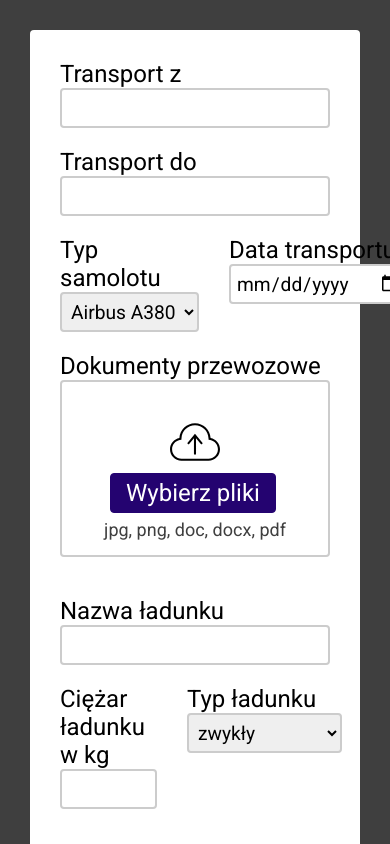
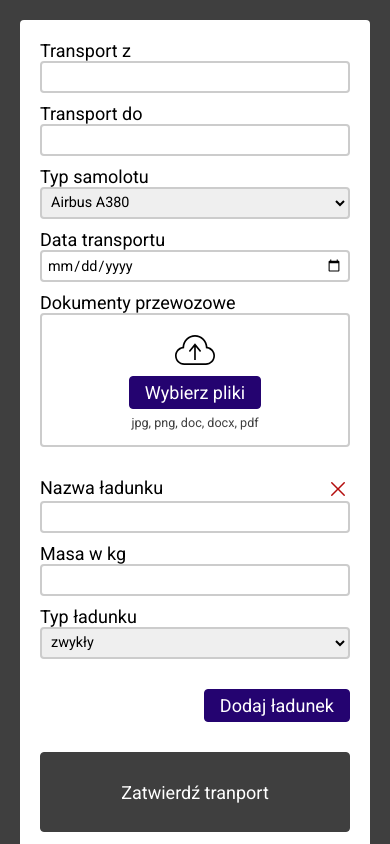
Before and after one commit to SzymonRegula/form, a React (Create React App) app: page / in a window 390 px wide. Shown: the top 844 px of the page. Built offline with nearby package versions, Linux system fonts and the light colour scheme.

Commit message:
added remove cargoes and media queries for rwd

```diff
--- a/src/components/CargoGroup.js
+++ b/src/components/CargoGroup.js
@@ -1,5 +1,5 @@
 import { useDispatch, useSelector } from 'react-redux';
-import { changeValue, touch } from '../redux/formSlice';
+import { changeValue, removeCargo, touch } from '../redux/formSlice';
 
 function CargoGroup({ id }) {
   const dispatch = useDispatch();
@@ -27,10 +27,25 @@ function CargoGroup({ id }) {
   return (
     <li className='cargo-group'>
       <div className={cargoNameClasses}>
-        <label htmlFor={'name' + id}>Nazwa ładunku</label>
+        <div className='label-delete-wrapper'>
+          <label htmlFor={'name' + id}>Nazwa ładunku</label>
+          <svg
+            onClick={() => dispatch(removeCargo(id))}
+            className='remove-svg'
+            clipRule='evenodd'
+            fillRule='evenodd'
+            strokeLinejoin='round'
+            strokeMiterlimit='2'
+            viewBox='0 0 24 24'
+            xmlns='http://www.w3.org/2000/svg'
+          >
+            <path d='m12 10.93 5.719-5.72c.146-.146.339-.219.531-.219.404 0 .75.324.75.749 0 .193-.073.385-.219.532l-5.72 5.719 5.719 5.719c.147.147.22.339.22.531 0 .427-.349.75-.75.75-.192 0-.385-.073-.531-.219l-5.719-5.719-5.719 5.719c-.146.146-.339.219-.531.219-.401 0-.75-.323-.75-.75 0-.192.073-.384.22-.531l5.719-5.719-5.72-5.719c-.146-.147-.219-.339-.219-.532 0-.425.346-.749.75-.749.192 0 .385.073.531.219z' />
+          </svg>
+        </div>
         <input
           type='text'
           id={'name' + id}
+          value={cargoState.name.value}
           onChange={(e) =>
             dispatch(changeValue(['cargoName', e.target.value, id]))
           }
@@ -43,12 +58,13 @@ function CargoGroup({ id }) {
 
       <div className='horizontally'>
         <div className={cargoWeightClasses}>
-          <label htmlFor={'weight' + id}>Ciężar ładunku w kg</label>
+          <label htmlFor={'weight' + id}>Masa w kg</label>
           <input
             type='number'
             id={'weight' + id}
             min={0}
             max={maxWeight}
+            value={cargoState.weight.value}
             onChange={(e) =>
               dispatch(changeValue(['cargoWeight', e.target.value, id]))
             }
@@ -56,7 +72,7 @@ function CargoGroup({ id }) {
           ></input>
           {weightHasError && (
             <p className='error-text'>
-              Masa musi być dodatnia i niewiększa niż {maxWeight} kg.
+              Masa musi być dodatna, mniejsza od {maxWeight} kg.
             </p>
           )}
         </div>
@@ -64,6 +80,7 @@ function CargoGroup({ id }) {
           <label htmlFor={'cargo' + id}>Typ ładunku</label>
           <select
             id={'cargo' + id}
+            value={cargoState.type}
             onChange={(e) =>
               dispatch(changeValue(['cargoType', e.target.value, id]))
             }
--- a/src/components/Form.js
+++ b/src/components/Form.js
@@ -2,10 +2,8 @@ import DragDropFiles from './DragDropFiles';
 import CargoGroup from './CargoGroup';
 import { useDispatch, useSelector } from 'react-redux';
 import { addCargo, changeValue, reset, touch } from '../redux/formSlice';
-import { useState } from 'react';
 
 function Form() {
-  const [key, setKey] = useState(0);
   const form = useSelector((state) => state.form);
   const dispatch = useDispatch();
 
@@ -45,23 +43,17 @@ function Form() {
     console.log(formData);
 
     dispatch(reset());
-    setKey((prevKey) => prevKey + 1);
   }
 
   return (
-    <form
-      key={key}
-      className='form'
-      action=''
-      method='POST'
-      encType='multipart/form-data'
-    >
+    <form className='form' onSubmit={formSubmitHandler}>
       <div className='transport-group'>
         <div className={fromClasses}>
           <label htmlFor='from'>Transport z</label>
           <input
             type='text'
             id='from'
+            value={form.from.value}
             onChange={(e) => dispatch(changeValue(['from', e.target.value]))}
             onBlur={() => dispatch(touch(['from']))}
           ></input>
@@ -75,9 +67,9 @@ function Form() {
           <input
             type='text'
             id='where'
+            value={form.where.value}
             onChange={(e) => dispatch(changeValue(['where', e.target.value]))}
             onBlur={() => dispatch(touch(['where']))}
-            value={form.where.value}
           ></input>
           {whereHasError && (
             <p className='error-text'>Musisz podać miejsce destynacji.</p>
@@ -89,6 +81,7 @@ function Form() {
             <label htmlFor='plane'>Typ samolotu</label>
             <select
               id='plane'
+              value={form.plane}
               onChange={(e) => dispatch(changeValue(['plane', e.target.value]))}
             >
               <option value='Airbus A380'>Airbus A380</option>
@@ -100,6 +93,7 @@ function Form() {
             <input
               type='date'
               id='date'
+              value={form.date.value}
               onChange={(e) => dispatch(changeValue(['date', e.target.value]))}
               onBlur={() => dispatch(touch(['date']))}
             ></input>
@@ -117,26 +111,23 @@ function Form() {
         </div>
       </div>
 
-      <ul className='cargoes-list'>
-        {form.cargoes.map((cargo) => (
-          <CargoGroup key={cargo.id} id={cargo.id} />
-        ))}
-      </ul>
+      {form.cargoes.length > 0 && (
+        <ul className='cargoes-list'>
+          {form.cargoes.map((cargo) => (
+            <CargoGroup key={cargo.id} id={cargo.id} />
+          ))}
+        </ul>
+      )}
 
       <button
         className='add-cargo-btn'
         type='button'
         onClick={() => dispatch(addCargo())}
       >
-        Dodaj kolejny ładunek
+        Dodaj ładunek
       </button>
 
-      <button
-        className='confirm-btn'
-        type='submit'
-        disabled={!formIsValid}
-        onClick={formSubmitHandler}
-      >
+      <button className='confirm-btn' type='submit' disabled={!formIsValid}>
         Zatwierdź tranport
       </button>
     </form>
--- a/src/index.css
+++ b/src/css/index.css
@@ -16,7 +16,7 @@ body {
 }
 
 .app {
-  margin: 3rem;
+  padding: 3rem;
 }
 
 button {
@@ -56,6 +56,7 @@ button:active {
 
 .horizontally {
   display: flex;
+  justify-content: space-between;
   gap: 3rem;
 }
 
@@ -63,6 +64,7 @@ button:active {
   width: 100%;
   flex-direction: column;
   display: flex;
+  align-items: flex-start;
 }
 
 .form-control input,
@@ -72,7 +74,7 @@ button:active {
   padding: 0.5rem;
   border-radius: 4px;
   border: 2px solid #ccc;
-  max-width: 100%;
+  width: 100%;
 }
 
 .form-control input:focus,
@@ -108,6 +110,7 @@ button:active {
 
 /* FILE UPLOAD */
 .dropzone {
+  width: 100%;
   display: flex;
   flex-direction: column;
   justify-content: space-between;
@@ -124,7 +127,8 @@ button:active {
 }
 
 .select-files-btn {
-  margin: 0.6rem;
+  display: block;
+  margin: 0.6rem auto;
 }
 
 .upload-svg {
@@ -133,26 +137,30 @@ button:active {
   height: 5rem;
 }
 
-.remove-svg {
-  flex: 0 0 2.4rem;
-  align-self: start;
-  fill: #b40e0e;
-  cursor: pointer;
-}
-
 .files-list {
   display: flex;
   flex-direction: column;
   gap: 0.6rem;
 }
 
+.file-name {
+  font-size: 80%;
+}
+
 .files-row {
   display: flex;
+  align-items: center;
   gap: 0.6rem;
 }
 
+.remove-svg {
+  width: 2.4rem;
+  fill: #b40e0e;
+  cursor: pointer;
+}
+
 .file-types {
-  font-size: 1.8rem;
+  font-size: 70%;
   color: #3f3f3f;
   margin-bottom: 1rem;
   text-align: center;
@@ -163,14 +171,9 @@ input[type='file'] {
 }
 
 /* CARGOES */
-
 .cargo-group {
   display: flex;
   flex-direction: column;
-}
-
-.cargo-group .horizontally {
-  margin-top: 2rem;
 }
 
 .cargo-group:not(:last-child)::after {
@@ -182,6 +185,16 @@ input[type='file'] {
   margin: 3rem 0;
 }
 
-.car .add-cargo-btn {
+.label-delete-wrapper {
+  width: 100%;
+  display: flex;
+  justify-content: space-between;
+}
+
+.cargo-group .horizontally {
+  margin-top: 2rem;
+}
+
+.add-cargo-btn {
   align-self: flex-end;
 }
--- /dev/null
+++ b/src/css/queries.css
@@ -0,0 +1,55 @@
+@media (max-width: 33em) {
+  .app {
+    padding: 2rem;
+  }
+
+  .form {
+    font-size: 2rem;
+    padding: 2rem;
+  }
+
+  .form-control input,
+  .form-control select {
+    height: 3.4rem;
+  }
+}
+
+@media (max-width: 29em) {
+  .form {
+    font-size: 1.8rem;
+  }
+
+  .form-control input,
+  .form-control select {
+    height: 3.2rem;
+  }
+}
+
+@media (max-width: 27em) {
+  .form {
+    gap: 3rem;
+  }
+
+  .transport-group {
+    gap: 1rem;
+  }
+
+  .horizontally {
+    flex-direction: column;
+    gap: 1rem;
+  }
+
+  .upload-svg {
+    margin-top: 1rem;
+    width: 4rem;
+    height: 4rem;
+  }
+
+  .cargo-group .horizontally {
+    margin-top: 1rem;
+  }
+
+  .cargo-group:not(:last-child)::after {
+    margin: 2rem 0;
+  }
+}
--- a/src/index.js
+++ b/src/index.js
@@ -1,6 +1,7 @@
 import React from 'react';
 import ReactDOM from 'react-dom/client';
-import './index.css';
+import './css/index.css';
+import './css/queries.css';
 import App from './App';
 import { store } from './redux/store';
 import { Provider } from 'react-redux';
--- a/src/redux/formSlice.js
+++ b/src/redux/formSlice.js
@@ -4,7 +4,7 @@ let id = 0;
 const initialCargo = (id) => ({
   id,
   name: { value: '', isValid: false, isTouched: false },
-  weight: { value: 0, isValid: false, isTouched: false },
+  weight: { value: '', isValid: false, isTouched: false },
   type: 'normall',
 });
 
@@ -37,7 +37,6 @@ export const formSlice = createSlice({
   reducers: {
     changeValue: (state, action) => {
       const [what, value, id] = action.payload;
-      console.log(what, value, id);
 
       let cargo;
       if (id !== undefined) {
@@ -92,7 +91,7 @@ export const formSlice = createSlice({
           cargo.type = value;
           break;
         default:
-          console.log('Wrong parameter!');
+          console.error('Wrong parameter!');
       }
     },
 
@@ -121,7 +120,7 @@ export const formSlice = createSlice({
           cargo.weight.isTouched = true;
           break;
         default:
-          console.log('Wrong parameter!');
+          console.error('Wrong parameter!');
       }
     },
 
@@ -129,10 +128,16 @@ export const formSlice = createSlice({
       state.cargoes = [...state.cargoes, initialCargo(++id)];
     },
 
+    removeCargo: (state, action) => {
+      const id = action.payload;
+      state.cargoes = state.cargoes.filter((cargo) => cargo.id !== id);
+    },
+
     reset: () => initialState,
   },
 });
 
-export const { changeValue, touch, addCargo, reset } = formSlice.actions;
+export const { changeValue, touch, addCargo, removeCargo, reset } =
+  formSlice.actions;
 
 export default formSlice.reducer;
```
